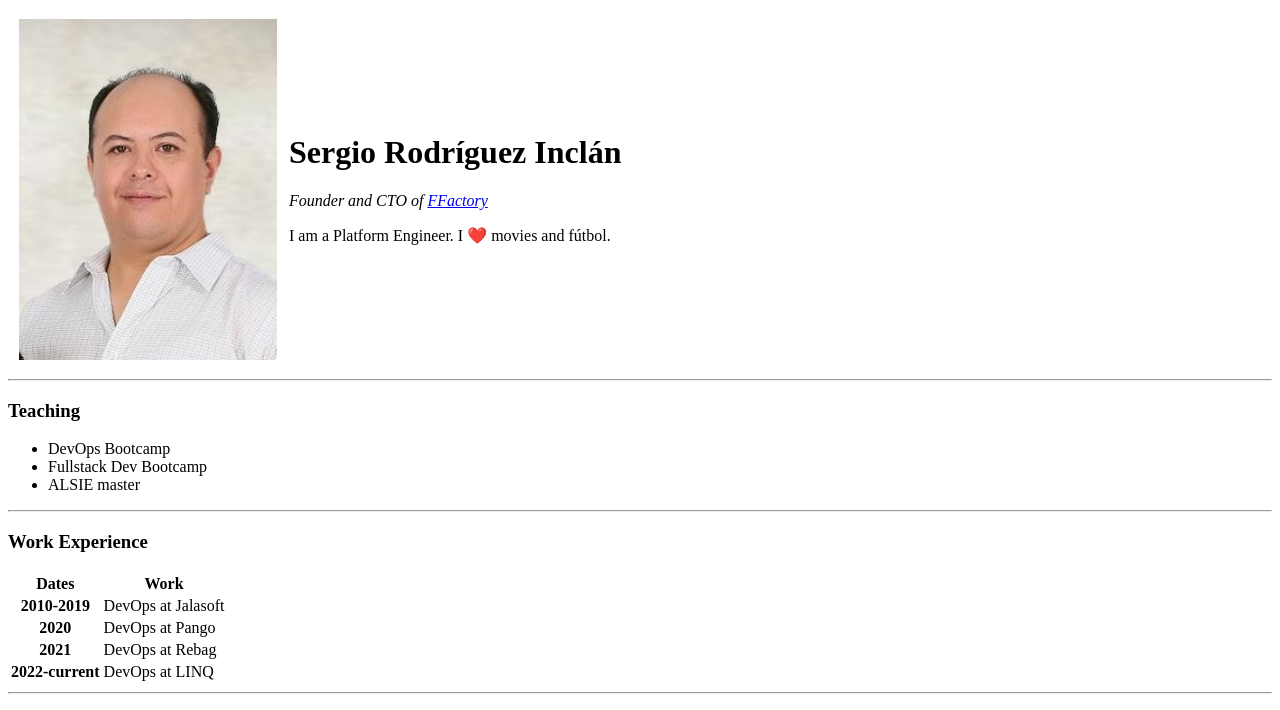
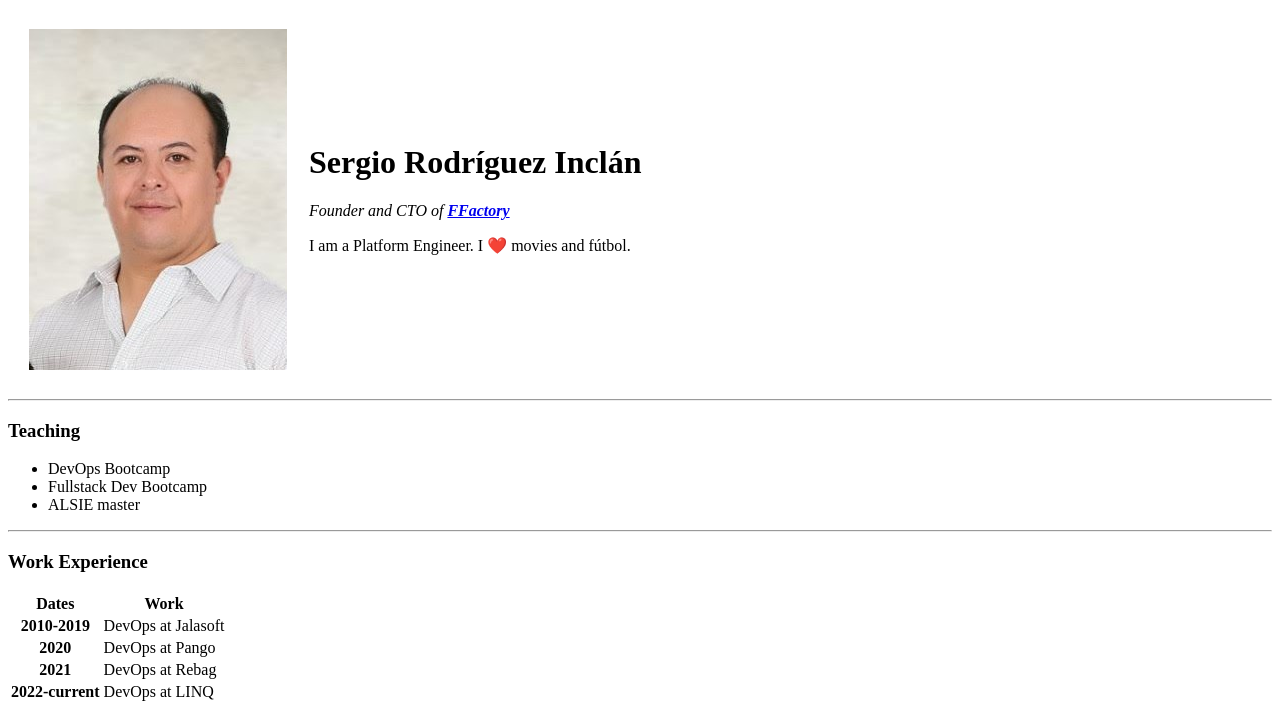
Before and after one commit to Walsen/cv, a plain HTML site: page index.html in a window 1280 px wide. Shown: the top 710 px of the page. Drawn offline with Linux system fonts and the light colour scheme.

Commit message:
refactor: Update several sections.

```diff
--- a/index.html
+++ b/index.html
@@ -1,16 +1,17 @@
 <html>
     <head>
+        <meta charset="utf-8">
         <title>Sergio's Personal Site</title>
     </head>
     <body>
-        <table cellspacing="10">
+        <table cellspacing="20">
             <tr>
                 <td>
-                    <img src="images/sri-half.jpg" />
+                    <img src="images/sri-half.jpg" alt="Sergio profile picture"/>
                 </td>
                 <td>
                     <h1>Sergio Rodríguez Inclán</h1>
-                    <i>Founder and CTO of <a href="https://dev.ffactory.io">FFactory</a></i>
+                    <p><em>Founder and CTO of <strong><a href="https://dev.ffactory.io">FFactory</a></strong></em></p>
                     <p>I am a Platform Engineer. I ❤️ movies and fútbol.</p>
                 </td>
             </tr>
```
